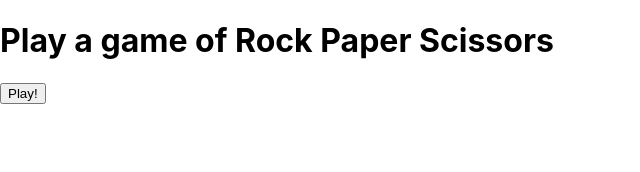
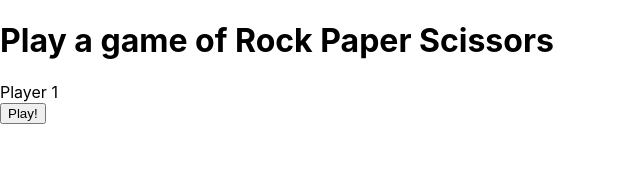
Before and after one commit to viktorsommar/rock_paper_scissors_final, a React (Create React App) app: page / in a window 1280 px wide. Shown: the top 172 px of the page, without its empty margins (0-640 px from the left). Built offline with nearby package versions, Linux system fonts and the light colour scheme.

Commit message:
Adding a player jsx file

```diff
--- a/src/App.jsx
+++ b/src/App.jsx
@@ -1,4 +1,5 @@
 import React, { Component } from 'react';
+import Player from "./Player";
 
 const symbols = ["rock", "paper", "scissors"];
 
@@ -8,6 +9,7 @@ class App extends Component {
       <>
       <h1>Play a game of Rock Paper Scissors</h1>
       <div>
+        <Player />
         <button>Play!</button>
       </div>
       </>
--- a/src/Player.jsx
+++ b/src/Player.jsx
@@ -0,0 +1,11 @@
+import React from "react";
+
+const Player = (props) => {
+  return(
+    <div className="ui container">
+      Player 1
+    </div>
+  )
+}
+
+export default Player;
```
